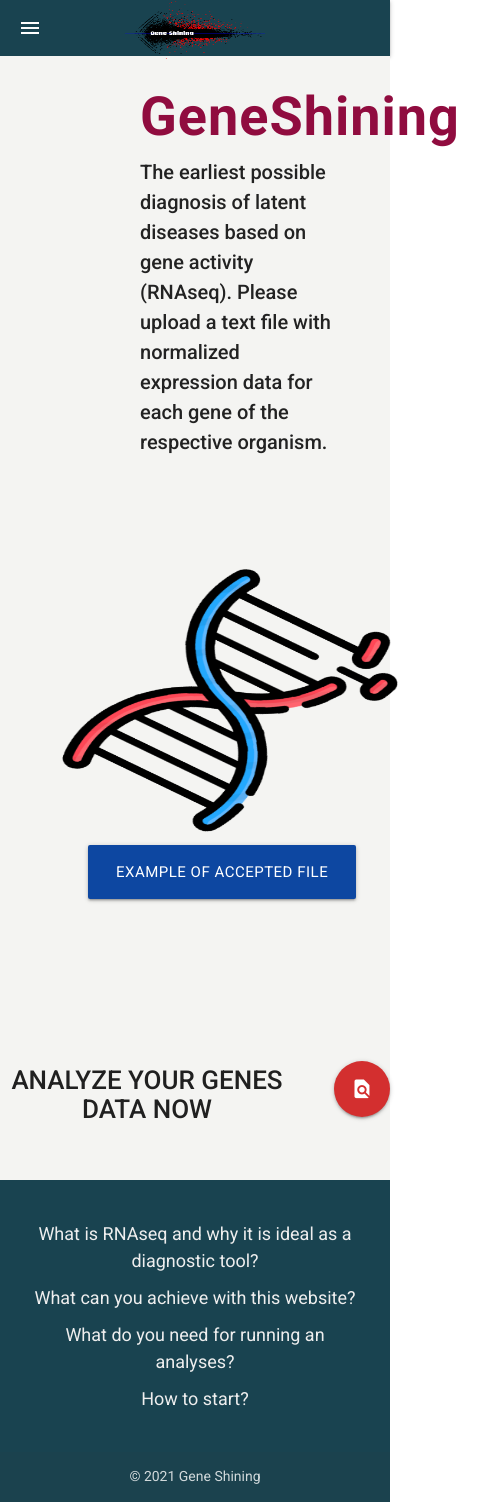
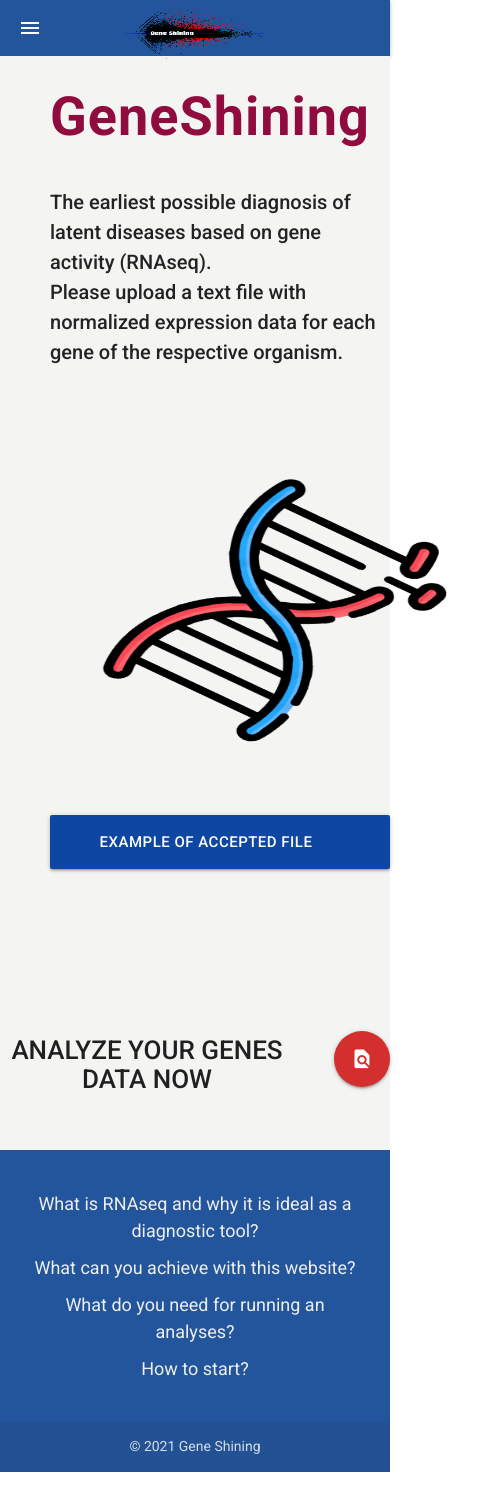
Before and after one commit to Joachim0211/FrontendGeneShining, a React (Create React App) app: page / in a window 390 px wide. Shown: the whole page, 490 px wide, since content can reach past the window. After the commit the page ends 1472 px from the top, so only its background shows below. Built offline with nearby package versions, Linux system fonts and the light colour scheme.

Commit message:
main page test

```diff
--- a/src/App.css
+++ b/src/App.css
@@ -50,13 +50,6 @@
  padding: 0em 0px 1em 0px;
  justify-content: center;
  align-items: center;
-}
-
-.explanationPanel {
-  display: flex;
-  justify-content: center;
-  align-items: center;
-  flex-direction: column;
 }
 
 .btn-container h3 {
@@ -123,12 +116,12 @@
 
 /* New Style */
 .nav-extended{
-  background-color:#194350;
+  background-color:#22559C;
   color: #fff;
   font-weight: 500;
 }
 .page-footer{
-  background-color: #194350;
+  background-color: #22559C;
 }
 .footer-links-custom{
   font-size: 18px;
@@ -168,8 +161,9 @@
   text-align: left;
   display: flex;
   align-items: center;
-  justify-content:center;
+  justify-content:flex-start;
   flex-wrap: wrap;
+  padding-left: 10px;
 }
 .explanationPanel{
   align-items: flex-start;
@@ -185,10 +179,7 @@
   letter-spacing: 1px;
   color: #900C3F;
 }
-.modal-1{
-  margin-left: 48px;
-  margin-top: -20px;
-}
+
 .modal-content{
   color: #222;
   text-align:left;
@@ -196,3 +187,10 @@
 .floating-red-btn{
   margin-left: 40px;
 }
+
+@media screen and (max-width: 600px) {
+  .main-title-content *{
+    width: 410px;
+    padding-left: 0px;
+  }
+}
--- a/src/App.js
+++ b/src/App.js
@@ -43,9 +43,6 @@
 
   return (
     <>
-      <Switch>
-        <Route exact path="/">
-          <div className="main-container">
       <ul className="sidenav" id="mobile-demo" ref={sidenavRef}>
         <li>
           <a href="#">Home</a>
@@ -60,7 +57,6 @@
           <a href="#">BioInfo</a>
         </li>
       </ul>
-
       <nav class="nav-extended">
         <div class="nav-wrapper">
           <a href="#" class="brand-logo"><img src={logo} width="140" height="60" alt="Logo" /></a>
@@ -92,6 +88,12 @@
         <div id="test2" class="col s12">Test 2</div>
         <div id="test3" class="col s12">Test 3</div>
         <div id="test4" class="col s12">Test 4</div> */}
+
+      <Switch>
+        <Route exact path="/">
+          <div className="main-container">
+
+
 
 
             {/* here starts */}
@@ -136,16 +138,20 @@
                     <div className="main-title-content">
                       <span className="darkRed card-title main-card-title"> <span className="main-git-title">GeneShining</span>
                         <br />
-                      The earliest possible diagnosis of latent diseases based on gene activity (RNAseq). Please upload a text file with normalized expression data for each gene of the respective organism.
+                        <br />
+                        The earliest possible diagnosis of latent diseases based on gene activity (RNAseq).
+                        <br />
+                        Please upload a text file with normalized expression data for each gene of the respective organism.
                       </span>
                       <div>
-                      <img src="/dna.png" alt="Hero" width="400" height="400" style={{paddingTop: 100}} />
+                        <img src="/dna.png" alt="Hero" width="400" height="400" style={{ paddingTop: 100, marginBottom: 40, marginLeft: 30 }} />
                       </div>
+                      <a class="waves-effect btn-large modal-trigger blue darken-4 modal-1" href="#modal1">Example of accepted file</a>
                     </div>
 
                   </div>
 
-                  <a class="waves-effect btn-large modal-trigger blue darken-4 modal-1" href="#modal1">Example of accepted file</a>
+
 
                   <div id="modal1" class="modal" ref={modalRef}>
                     <div class="modal-content">
@@ -198,6 +204,16 @@
 
           </div>
 
+
+
+        </Route>
+        <Route path="/analyses">
+          <Numbers></Numbers>
+        </Route>
+        <Route path="/visualization">
+          <>Mona Lisa</>
+        </Route>
+      </Switch>
       <footer class="page-footer">
         <div class="container">
           <div class="row">
@@ -217,15 +233,6 @@
           </div>
         </div>
       </footer>
-
-        </Route>
-        <Route path="/analyses">
-          <Numbers></Numbers>
-        </Route>
-        <Route path="/visualization">
-          <>Mona Lisa</>
-        </Route>
-      </Switch>
     </>
   )
 }
```
Lines whose indentation alone changed are shown as unchanged.
